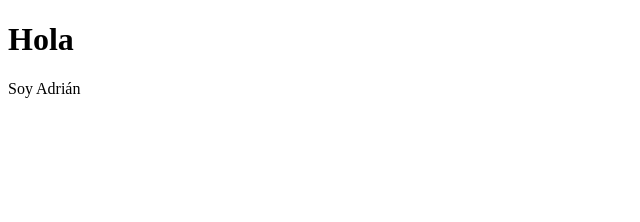
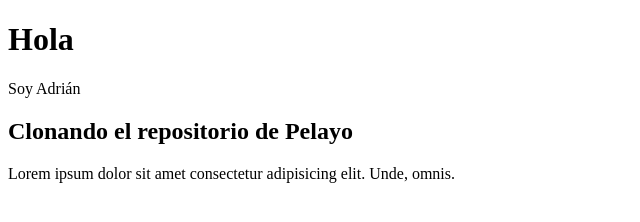
Before and after one commit to pelayord76/UD-5_Tarea4_PelayoRD_Remote, a plain HTML site: page index.html in a window 1280 px wide. Shown: the whole page, without its empty margins (0-640 px from the left). Drawn offline with Linux system fonts and the light colour scheme.

Commit message:
Segundo commit

```diff
--- a/index.html
+++ b/index.html
@@ -8,5 +8,7 @@
   <body>
     <h1>Hola</h1>
     <p>Soy Adrián</p>
+    <h2>Clonando el repositorio de Pelayo</h2>
+    <p>Lorem ipsum dolor sit amet consectetur adipisicing elit. Unde, omnis.</p>
   </body>
 </html>
```
